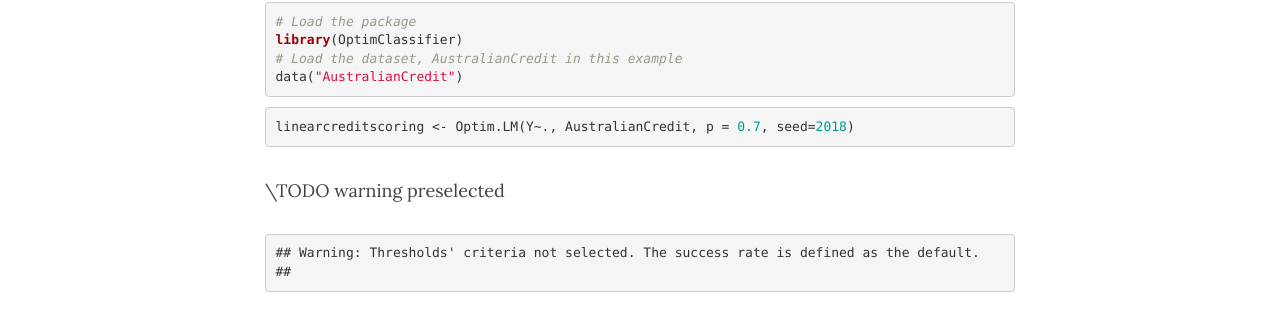
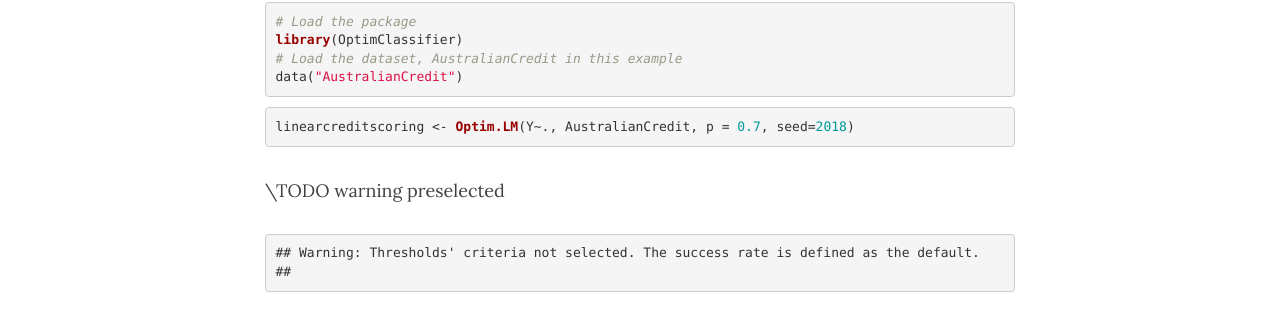
Before and after one commit to economistgame/OptimClassifier, a Jekyll site: the page built from examples/index.md, in a window 1280 px wide and 900 px high, scrolled down 466 px. Shown: the part 141-451 px from the top of the window. Built offline with Jekyll 4.4.1, drawn with Linux system fonts in a browser that asks for light colours; nearby versions of some CDN libraries.

Commit message:
Update index.md

```diff
--- a/examples/index.md
+++ b/examples/index.md
@@ -41,7 +41,7 @@ First step charging the dataset and package
 <span class="hljs-comment"># Load the dataset, <i>AustralianCredit</i> in this example </span>
 data(<span class="hljs-string">"AustralianCredit"</span>)</code></pre>
 
-<pre class="r"><code>linearcreditscoring &lt;- Optim.LM(Y~., AustralianCredit, p = <span class="hljs-number">0.7</span>, seed=<span class="hljs-number">2018</span>)</code></pre>
+<pre class="r"><code>linearcreditscoring &lt;- <span class="hljs-keyword">Optim.LM</span>(Y~., AustralianCredit, p = <span class="hljs-number">0.7</span>, seed=<span class="hljs-number">2018</span>)</code></pre>
 
 \\TODO warning preselected
 <pre><code>## Warning: Thresholds' criteria not selected. The success rate is defined as the default.
```
